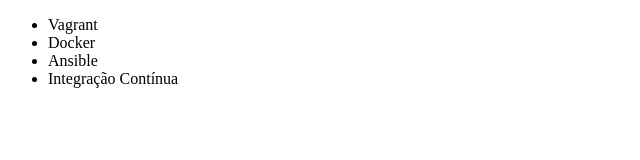
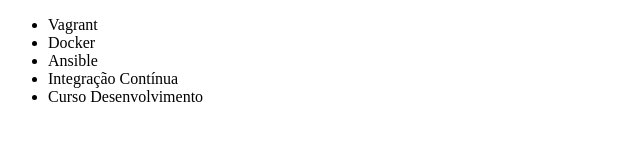
Before and after one commit to Nilton-Cesar-Dantas/Alura-git, a plain HTML site: page index.html in a window 1280 px wide. Shown: the whole page, without its empty margins (0-640 px from the left). Drawn offline with Linux system fonts and the light colour scheme.

Commit message:
Adcionando uma linha em arquivo index.html

```diff
--- a/index.html
+++ b/index.html
@@ -10,6 +10,7 @@
 		<li>Docker</li>
 		<li>Ansible</li>
 		<li>Integração Contínua</li>
+		<li>Curso Desenvolvimento</li>
 	</ul>
 </body>
 </html>
```
